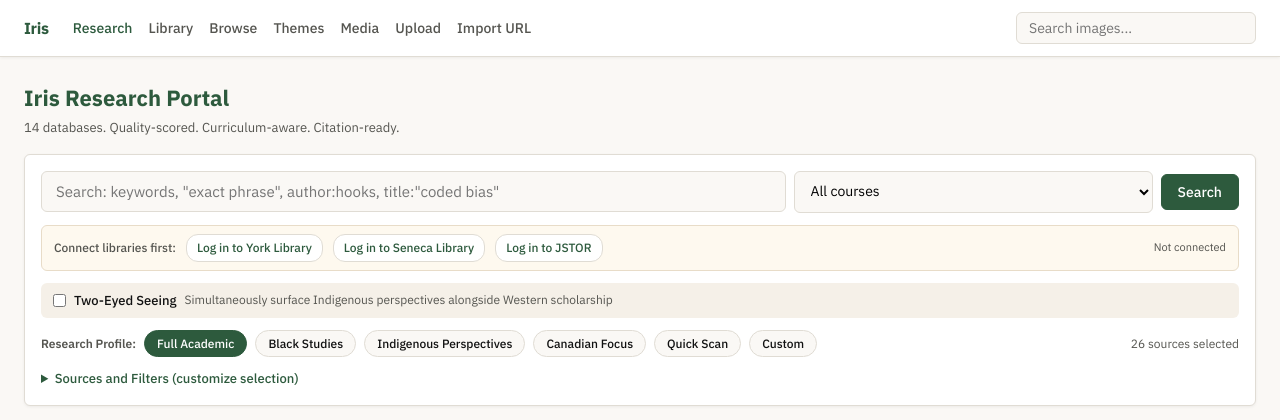
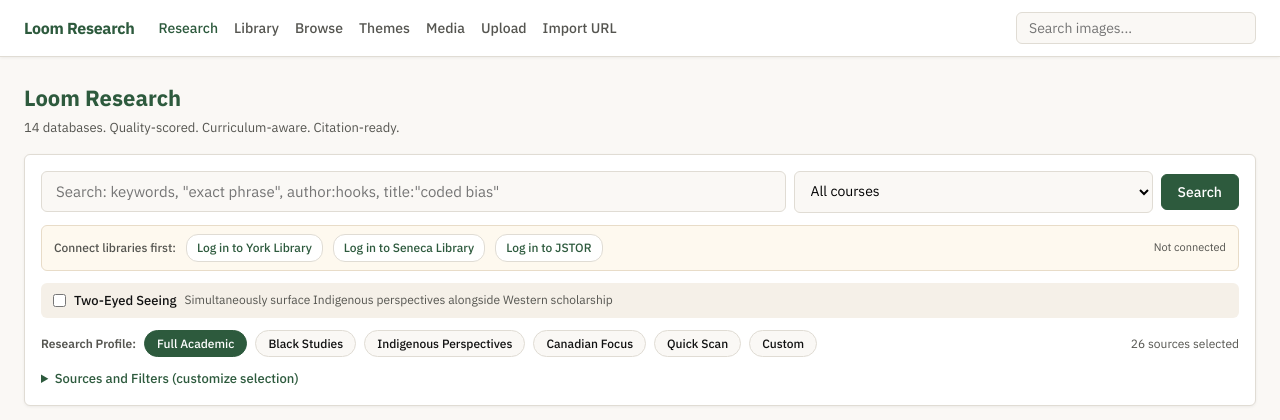
Before and after one commit to rpeart73/ImageLibrary, a Flask app: page / in a window 1280 px wide. Shown: the top 420 px of the page. Run offline with Flask 3, Linux system fonts and the light colour scheme; data that the repository does not hold is empty; some libraries are stand-ins or nearby versions.

Commit message:
Rename Iris to Loom Research across entire system
Iris is now Loom Research. Every reference updated:
- All templates (base, research, library, browse, themes, media,
  detail, upload, import, web_search)
- All Python modules (app, research_search, query_parser, citation_export,
  metadata_search, download_youtube, run, database)
- All JS (research.js)
- All CSS (style.css)
- User-Agent strings (LoomResearch/2.0)
- Export filenames (loom_research.ris, loom_research.bib)
- systemd service description

Zero remaining "Iris" references in the codebase.

Co-Authored-By: Claude Opus 4.6 (1M context) <noreply@anthropic.com>

```diff
--- a/app.py
+++ b/app.py
@@ -1,4 +1,4 @@
-"""Image Library — Flask application."""
+"""Loom Research — Flask application."""
 import os
 import hashlib
 import requests
@@ -181,7 +181,7 @@ def web_search():
             'iiprop': 'url|extmetadata|size|mime',
             'iiurlwidth': 300,
             'format': 'json',
-        }, headers={'User-Agent': 'IrisImageLibrary/1.0 (educational; Black Studies image catalog)'},
+        }, headers={'User-Agent': 'LoomResearch/2.0 (educational; Black Studies image catalog)'},
         timeout=10)
 
         if resp.status_code == 200:
@@ -226,7 +226,7 @@ def web_search():
             'srsearch': q,
             'format': 'json',
             'srlimit': 3,
-        }, headers={'User-Agent': 'IrisImageLibrary/1.0 (educational)'},
+        }, headers={'User-Agent': 'LoomResearch/2.0 (educational)'},
         timeout=5)
 
         if resp.status_code == 200:
@@ -244,7 +244,7 @@ def web_search():
                     'explaintext': True,
                     'exsentences': 2,
                     'format': 'json',
-                }, headers={'User-Agent': 'IrisImageLibrary/1.0 (educational)'},
+                }, headers={'User-Agent': 'LoomResearch/2.0 (educational)'},
                 timeout=5)
 
                 if img_resp.status_code == 200:
@@ -325,7 +325,7 @@ def web_search():
             'fo': 'json',
             'c': 8,
             'at': 'results',
-        }, headers={'User-Agent': 'IrisImageLibrary/1.0 (educational)'},
+        }, headers={'User-Agent': 'LoomResearch/2.0 (educational)'},
         timeout=10)
 
         if resp.status_code == 200:
@@ -361,7 +361,7 @@ def web_search():
             'query': q,
             'limit': 8,
             'fields': 'title,authors,year,abstract,url,externalIds,citationCount,journal',
-        }, headers={'User-Agent': 'IrisImageLibrary/1.0 (educational)'},
+        }, headers={'User-Agent': 'LoomResearch/2.0 (educational)'},
         timeout=10)
 
         if resp.status_code == 200:
--- a/citation_export.py
+++ b/citation_export.py
@@ -1,5 +1,5 @@
 """
-Iris Research Portal — Citation Export
+Loom Research — Citation Export
 
 Formats search results into APA 7th, RIS (Zotero/Mendeley), and BibTeX.
 Supports single and bulk export.
--- a/download_youtube.py
+++ b/download_youtube.py
@@ -1,7 +1,7 @@
 """
-Iris — YouTube Video Backup Script
+Loom Research — YouTube Video Backup Script
 
-Downloads YouTube videos from Iris media library to Proton Drive + Tresorit.
+Downloads YouTube videos from Loom Research media library to Proton Drive + Tresorit.
 Only downloads videos at risk of disappearing (YouTube). pCloud-hosted files
 are not downloaded (you control the hosting). Large files (over 500MB) are
 skipped unless explicitly requested.
--- a/metadata_search.py
+++ b/metadata_search.py
@@ -1,5 +1,5 @@
 """
-Iris — Automatic Metadata Search
+Loom Research — Automatic Metadata Search
 
 Searches Wikipedia for image metadata based on filename.
 Classifies theme, suggests tags, and determines course relevance.
@@ -109,7 +109,7 @@ def clean_filename_to_query(filename):
 
 
 WIKI_HEADERS = {
-    'User-Agent': 'IrisImageLibrary/1.0 (localhost; educational image catalog)',
+    'User-Agent': 'LoomResearch/1.0 (localhost; educational image catalog)',
 }
 
 
@@ -165,7 +165,7 @@ def search_wikipedia(query):
 
 
 def classify_theme(text):
-    """Classify text into one of Iris's 9 themes based on keyword frequency."""
+    """Classify text into one of Loom Research's themes based on keyword frequency."""
     text_lower = text.lower()
     scores = {}
     for theme, keywords in THEME_KEYWORDS.items():
--- a/query_parser.py
+++ b/query_parser.py
@@ -1,5 +1,5 @@
 """
-Iris Research Portal — Query Parser
+Loom Research — Query Parser
 
 Parses Boolean (AND/OR/NOT), phrase ("exact match"), and field
 (author:, title:, journal:) queries into a structured object that
--- a/research_search.py
+++ b/research_search.py
@@ -1,5 +1,5 @@
 """
-Iris Research Portal — Research Search Engine
+Loom Research — Research Search Engine
 
 14 API adapters searched concurrently via ThreadPoolExecutor.
 Deduplication by DOI and URL. Quality scoring 0-100.
@@ -22,7 +22,7 @@ from bs4 import BeautifulSoup
 # Shared session for connection pooling
 _session = requests.Session()
 _session.headers.update({
-    'User-Agent': 'IrisResearchPortal/2.0 (educational; Black Studies curriculum research)'
+    'User-Agent': 'LoomResearch/2.0 (educational; Black Studies curriculum research)'
 })
 
 TIMEOUT = 20  # per-source timeout in seconds
--- a/run.py
+++ b/run.py
@@ -1,4 +1,4 @@
-"""Iris — Production entry point."""
+"""Loom Research — Production entry point."""
 from app import app
 from database import init_db
 
--- a/static/css/style.css
+++ b/static/css/style.css
@@ -1,4 +1,4 @@
-/* Iris — Vintage White, Black Text, Forest Green Accents */
+/* Loom Research — Vintage White, Black Text, Forest Green Accents */
 :root {
     --bg: #faf8f5;
     --surface: #ffffff;
--- a/static/js/research.js
+++ b/static/js/research.js
@@ -1,5 +1,5 @@
 /**
- * Iris Research Portal — Client-Side Logic
+ * Loom Research — Client-Side Logic
  *
  * Search, filter, select, export, reading list, brain assessment.
  */
@@ -325,7 +325,7 @@ function renderCard(r, isTwoEyed) {
                 ${isTwoEyed && r.indigenous_term ? '<div style="font-size:11px;color:#8b5e3c;margin-top:4px">Indigenous perspective: ' + esc(r.indigenous_term) + '</div>' : ''}
                 <div class="research-result-actions">
                     ${r.source_page ? '<a href="' + r.source_page + '" target="_blank" class="research-link">View source</a>' : ''}
-                    <a href="/import-url?url=${encodeURIComponent(r.full_url)}" class="research-link">Import to Iris</a>
+                    <a href="/import-url?url=${encodeURIComponent(r.full_url)}" class="research-link">Import to Library</a>
                 </div>
             </div>
         </div>`;
@@ -482,7 +482,7 @@ function exportSelected(format) {
         const ext = {apa: 'txt', ris: 'ris', bibtex: 'bib'}[format] || 'txt';
         const a = document.createElement('a');
         a.href = URL.createObjectURL(blob);
-        a.download = `iris_research.${ext}`;
+        a.download = `loom_research.${ext}`;
         a.click();
     }))
     .catch(err => alert('Export failed: ' + err.message));
--- a/templates/base.html
+++ b/templates/base.html
@@ -3,14 +3,14 @@
 <head>
     <meta charset="UTF-8">
     <meta name="viewport" content="width=device-width, initial-scale=1.0">
-    <title>{% block title %}Iris{% endblock %}</title>
+    <title>{% block title %}Loom Research{% endblock %}</title>
     <link href="https://fonts.googleapis.com/css2?family=IBM+Plex+Sans:wght@400;500;600;700&family=IBM+Plex+Mono&display=swap" rel="stylesheet">
     <link rel="stylesheet" href="{{ url_for('static', filename='css/style.css') }}">
-    <meta name="description" content="Iris: Curriculum-aware research intelligence. 26 databases, Two-Eyed Seeing, citation export, Zotero pipeline, image library.">
+    <meta name="description" content="Loom Research: Curriculum-aware research intelligence. 26 databases, Two-Eyed Seeing, citation export, Zotero pipeline, image library.">
 </head>
 <body>
     <nav class="nav">
-        <a href="{{ url_for('research') }}" class="nav-brand">Iris</a>
+        <a href="{{ url_for('research') }}" class="nav-brand">Loom Research</a>
         <div class="nav-links">
             <a href="{{ url_for('research') }}" class="{{ 'active' if request.endpoint == 'research' }}">Research</a>
             <a href="{{ url_for('library') }}" class="{{ 'active' if request.endpoint == 'library' }}">Library</a>
--- a/templates/detail.html
+++ b/templates/detail.html
@@ -1,5 +1,5 @@
 {% extends "base.html" %}
-{% block title %}{{ image.title }} — Iris{% endblock %}
+{% block title %}{{ image.title }} — Loom Research{% endblock %}
 {% block content %}
 <div class="detail-container">
     <div class="detail-image">
--- a/templates/import_url.html
+++ b/templates/import_url.html
@@ -1,5 +1,5 @@
 {% extends "base.html" %}
-{% block title %}Import from URL — Iris{% endblock %}
+{% block title %}Import from URL — Loom Research{% endblock %}
 {% block content %}
 <div class="form-container">
     <div class="form-section">
--- a/templates/library.html
+++ b/templates/library.html
@@ -1,9 +1,9 @@
 {% extends "base.html" %}
-{% block title %}{% if has_search %}{{ total_count }} results: {{ search }} — Iris{% else %}Iris — Image and Media Library{% endif %}{% endblock %}
+{% block title %}{% if has_search %}{{ total_count }} results: {{ search }} — Loom Research{% else %}Loom Research — Library{% endif %}{% endblock %}
 {% block content %}
 
 <div class="library-hero">
-    <h1 class="library-title">Iris</h1>
+    <h1 class="library-title">Loom Research</h1>
     <p class="library-subtitle">Image and Media Library for Black Studies</p>
     <form class="library-search-form" action="{{ url_for('library') }}" method="get" id="library-search-form" onsubmit="saveSearch(); document.getElementById('search-loading').style.display='block'">
         <div class="search-bar-wrapper">
--- a/templates/media_detail.html
+++ b/templates/media_detail.html
@@ -1,5 +1,5 @@
 {% extends "base.html" %}
-{% block title %}{{ media.title }} — Iris{% endblock %}
+{% block title %}{{ media.title }} — Loom Research{% endblock %}
 {% block content %}
 <div class="detail-container">
     <div class="detail-image">
--- a/templates/media_list.html
+++ b/templates/media_list.html
@@ -1,5 +1,5 @@
 {% extends "base.html" %}
-{% block title %}Media — Iris{% endblock %}
+{% block title %}Media — Loom Research{% endblock %}
 {% block content %}
 {% if media %}
 <div class="image-grid">
--- a/templates/research.html
+++ b/templates/research.html
@@ -1,11 +1,11 @@
 {% extends "base.html" %}
-{% block title %}Research Portal — Iris{% endblock %}
+{% block title %}Research Portal — Loom Research{% endblock %}
 {% block content %}
 
 <div class="research-page">
     <!-- Search Header -->
     <div class="research-header">
-        <h2>Iris Research Portal</h2>
+        <h2>Loom Research</h2>
         <p class="research-subtitle">14 databases. Quality-scored. Curriculum-aware. Citation-ready.</p>
 
         <form id="research-form" class="research-search-form" onsubmit="doSearch(event)">
--- a/templates/themes.html
+++ b/templates/themes.html
@@ -1,5 +1,5 @@
 {% extends "base.html" %}
-{% block title %}Themes — Iris{% endblock %}
+{% block title %}Themes — Loom Research{% endblock %}
 {% block content %}
 <div class="theme-grid">
     {% for theme in themes %}
--- a/templates/upload.html
+++ b/templates/upload.html
@@ -1,5 +1,5 @@
 {% extends "base.html" %}
-{% block title %}Upload — Iris{% endblock %}
+{% block title %}Upload — Loom Research{% endblock %}
 {% block content %}
 <div class="form-container">
     <div class="form-section">
```
Also changed, not shown: templates/web_search.html (+4 -4 lines).
